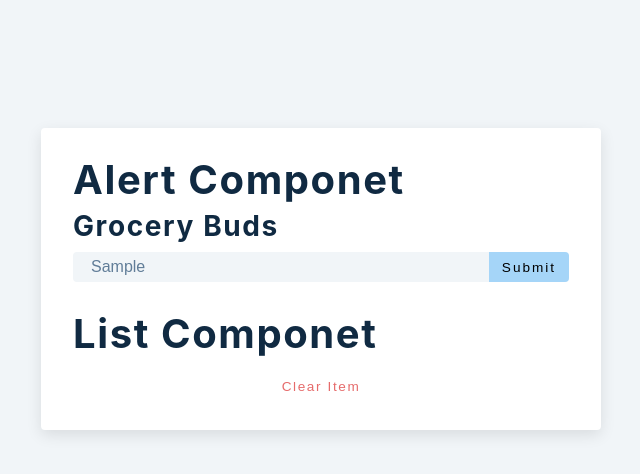
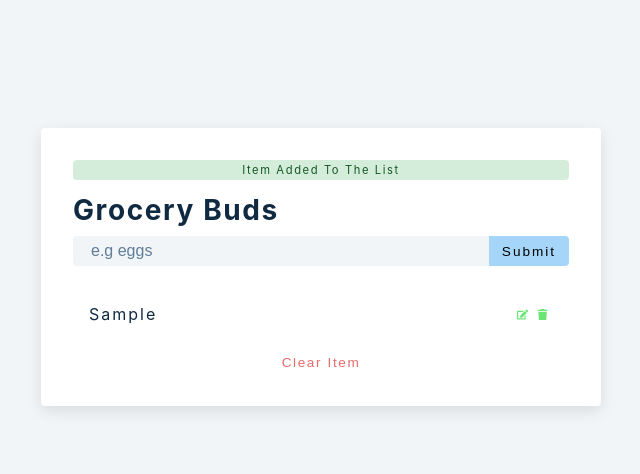
Before and after one commit to Hashim-Aziz/Grocery-Bud-App, a React (Create React App) app: page / in a window 1280 px wide. Both pictures are taken after typing "Sample" into the empty fields and a click on the button "Submit". Shown: the top 474 px of the page, without its empty margins (319-959 px from the left). Built offline with nearby package versions, Linux system fonts and the light colour scheme.

Commit message:
add list functionality

```diff
--- a/src/Alert.js
+++ b/src/Alert.js
@@ -1,7 +1,7 @@
 import { React, useEffect } from "react";
 
-const Alert = () => {
-  return <h2>Alert componet</h2>;
+const Alert = ({ msg, type }) => {
+  return <p className={`alert alert-${type}`}>{msg}</p>;
 };
 
 export default Alert;
--- a/src/App.js
+++ b/src/App.js
@@ -7,16 +7,36 @@
   const [list, setList] = useState([]);
   const [isediting, setIsEditing] = useState(false);
   const [editID, setEditID] = useState("");
-  const [alert, setAlert] = useState({ show: false, msg: "", type: "" });
+  const [alert, setAlert] = useState({
+    show: false,
+    msg: "",
+    type: "",
+  });
 
   const handleSubmit = (e) => {
     e.preventDefault();
+    if (!name) {
+      //display alert
+      ShowAlert(true, "please enter value", "danger");
+    } else if (name && isediting) {
+      //deal with edit
+    } else {
+      //show alert
+      ShowAlert(true, "item added to the list", "success");
+      let newItem = { id: new Date().getTime().toString(), title: name };
+      setList([...list, newItem]);
+      setName("");
+    }
+  };
+
+  const ShowAlert = (show = false, msg = "", type = "") => {
+    setAlert({ show, msg, type });
   };
 
   return (
     <section className="section-center">
       <form className="grocey-form" onSubmit={handleSubmit}>
-        <Alert />
+        {alert.show && <Alert {...alert} />}
         <h3>grocery buds</h3>
         <div className="form-control">
           <input
@@ -34,7 +54,7 @@
         </div>
       </form>
       <div className="grocery-container">
-        <List />
+        <List items={list} />
         <button className="clear-btn" onClick={() => setList([])}>
           clear item
         </button>
--- a/src/List.js
+++ b/src/List.js
@@ -1,7 +1,27 @@
 import { React, useEffect } from "react";
+import { FaEdit, FaTrash } from "react-icons/fa";
 
-const List = () => {
-  return <h2>List componet</h2>;
+const List = ({ items }) => {
+  return (
+    <div className="grocery-list">
+      {items.map((item) => {
+        const { id, title } = item;
+        return (
+          <article key={id} className="grocery-item">
+            <p className="title">{title}</p>
+            <div className="btn-container">
+              <button type="button" className="edit-btn">
+                <FaEdit />
+              </button>
+              <button type="button" className="edit-btn">
+                <FaTrash />
+              </button>
+            </div>
+          </article>
+        );
+      })}
+    </div>
+  );
 };
 
 export default List;
```
